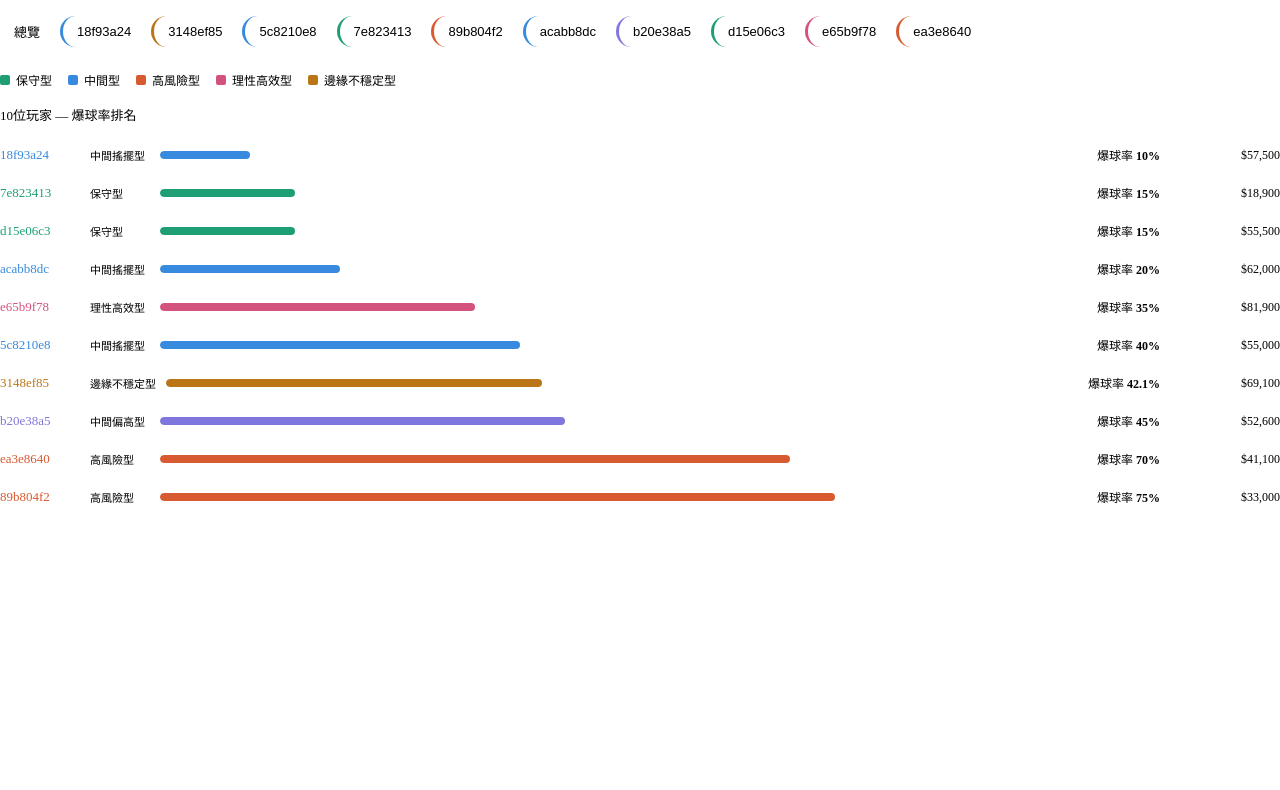
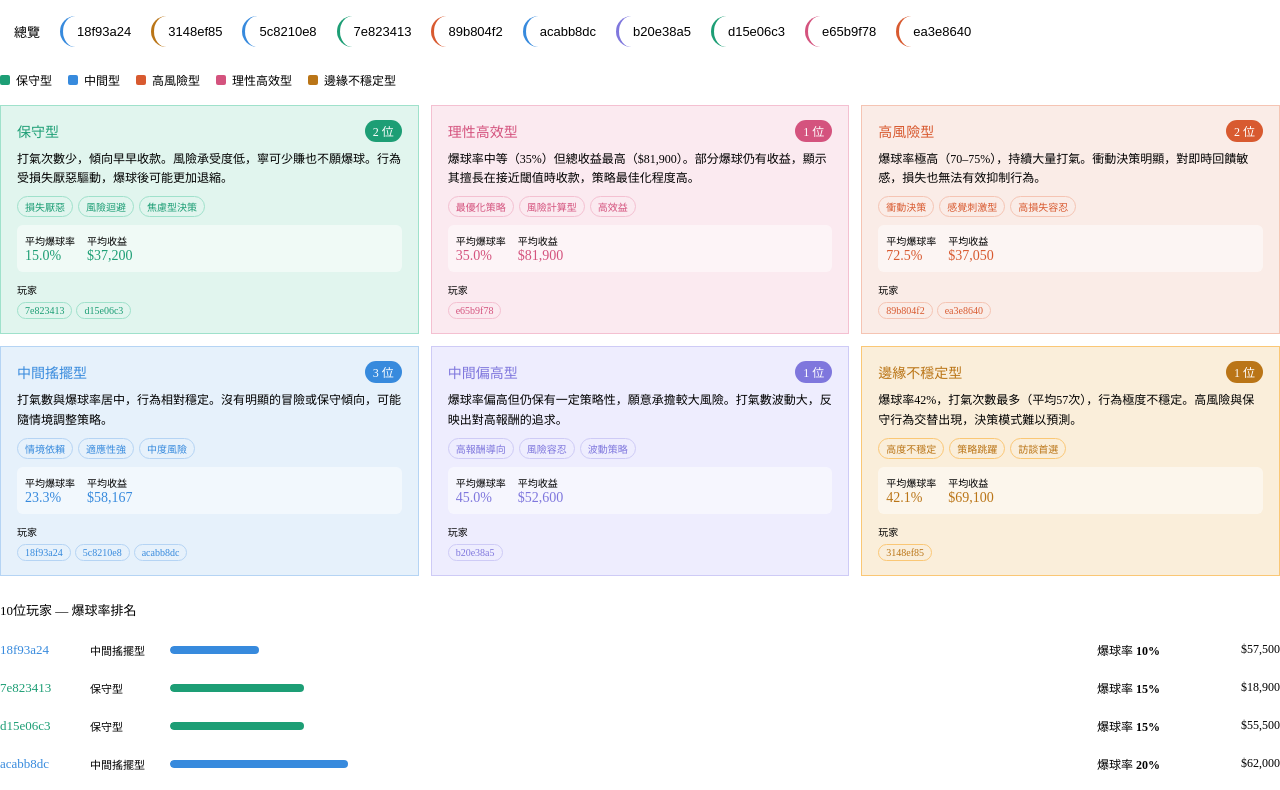
Before and after one commit to PEIEN9210/BART_player_dashboard, a plain HTML site: page index.html in a window 1280 px wide. Shown: the top 790 px of the page. Drawn offline with nearby package versions, Linux system fonts and the light colour scheme.

Commit message:
Enhance styling and metrics for player overview
Add new styles for type cards and tooltips, and update player overview metrics.

```diff
--- a/index.html
+++ b/index.html
@@ -1,19 +1,16 @@
 
 <style>
 * { box-sizing: border-box; margin: 0; padding: 0; }
-body { font-family: var(--font-sans); }
 .dashboard { padding: 1rem 0; }
 .tabs { display: flex; gap: 6px; flex-wrap: wrap; margin-bottom: 1.5rem; }
 .tab { padding: 6px 14px; border-radius: 20px; border: 0.5px solid var(--color-border-secondary); background: transparent; color: var(--color-text-secondary); font-size: 13px; cursor: pointer; transition: all 0.15s; }
 .tab.active { background: var(--color-background-secondary); color: var(--color-text-primary); border-color: var(--color-border-primary); font-weight: 500; }
 .tab:hover:not(.active) { background: var(--color-background-secondary); }
-.type-badge { display: inline-block; padding: 3px 10px; border-radius: 20px; font-size: 11px; font-weight: 500; margin-left: 8px; }
 .metrics { display: grid; grid-template-columns: repeat(4, minmax(0, 1fr)); gap: 10px; margin-bottom: 1.5rem; }
 .metric { background: var(--color-background-secondary); border-radius: var(--border-radius-md); padding: 12px; }
 .metric-label { font-size: 12px; color: var(--color-text-secondary); margin-bottom: 4px; }
 .metric-value { font-size: 22px; font-weight: 500; color: var(--color-text-primary); }
 .metric-sub { font-size: 11px; color: var(--color-text-tertiary); margin-top: 2px; }
-.charts-row { display: grid; grid-template-columns: 1fr 1fr; gap: 16px; margin-bottom: 1.5rem; }
 .chart-card { background: var(--color-background-primary); border: 0.5px solid var(--color-border-tertiary); border-radius: var(--border-radius-lg); padding: 1rem; }
 .chart-title { font-size: 13px; color: var(--color-text-secondary); margin-bottom: 12px; }
 .round-grid { display: flex; flex-wrap: wrap; gap: 4px; }
@@ -32,8 +29,22 @@ body { font-family: var(--font-sans); }
 .section-tabs { display: flex; gap: 6px; margin-bottom: 1rem; }
 .stab { padding: 5px 12px; border-radius: var(--border-radius-md); border: 0.5px solid var(--color-border-secondary); background: transparent; color: var(--color-text-secondary); font-size: 12px; cursor: pointer; }
 .stab.active { background: var(--color-background-secondary); color: var(--color-text-primary); border-color: var(--color-border-primary); }
-.tooltip-popup { position: absolute; bottom: 34px; left: 50%; transform: translateX(-50%); background: var(--color-background-primary); border: 0.5px solid var(--color-border-secondary); border-radius: var(--border-radius-md); padding: 6px 10px; font-size: 11px; white-space: nowrap; z-index: 10; display: none; pointer-events: none; color: var(--color-text-primary); box-shadow: 0 2px 8px rgba(0,0,0,0.08); }
+.tooltip-popup { position: absolute; bottom: 34px; left: 50%; transform: translateX(-50%); background: var(--color-background-primary); border: 0.5px solid var(--color-border-secondary); border-radius: var(--border-radius-md); padding: 6px 10px; font-size: 11px; white-space: nowrap; z-index: 10; display: none; pointer-events: none; color: var(--color-text-primary); }
 .round-dot:hover .tooltip-popup { display: block; }
+
+/* 類型卡片 */
+.type-cards { display: grid; grid-template-columns: repeat(3, minmax(0,1fr)); gap: 12px; margin-bottom: 1.5rem; }
+.type-card { border-radius: var(--border-radius-lg); border: 0.5px solid; padding: 14px 16px; cursor: pointer; transition: opacity 0.15s; }
+.type-card:hover { opacity: 0.85; }
+.type-card-header { display: flex; align-items: center; justify-content: space-between; margin-bottom: 8px; }
+.type-card-name { font-size: 14px; font-weight: 500; }
+.type-card-count { font-size: 12px; padding: 2px 8px; border-radius: 20px; font-weight: 500; }
+.type-card-desc { font-size: 12px; line-height: 1.6; color: var(--color-text-secondary); margin-bottom: 8px; }
+.type-card-players { display: flex; gap: 4px; flex-wrap: wrap; }
+.type-pill { font-size: 10px; padding: 2px 7px; border-radius: 20px; font-family: var(--font-mono); border: 0.5px solid; }
+.type-card-trait { display: flex; gap: 10px; margin-top: 8px; }
+.trait-item { font-size: 11px; color: var(--color-text-secondary); }
+.trait-val { font-weight: 500; color: var(--color-text-primary); }
 </style>
 
 <div class="dashboard">
@@ -41,6 +52,7 @@ body { font-family: var(--font-sans); }
 <div class="tabs" id="playerTabs"></div>
 
 <div id="overview" class="overview-section">
+
   <div class="legend">
     <div class="legend-item"><div class="legend-sq" style="background:#1D9E75"></div>保守型</div>
     <div class="legend-item"><div class="legend-sq" style="background:#378ADD"></div>中間型</div>
@@ -48,6 +60,10 @@ body { font-family: var(--font-sans); }
     <div class="legend-item"><div class="legend-sq" style="background:#D4537E"></div>理性高效型</div>
     <div class="legend-item"><div class="legend-sq" style="background:#BA7517"></div>邊緣不穩定型</div>
   </div>
+
+  <!-- 類型卡片區 -->
+  <div class="type-cards" id="typeCards"></div>
+
   <div class="overview-title">10位玩家 — 爆球率排名</div>
   <div id="playerList"></div>
 </div>
@@ -60,7 +76,7 @@ body { font-family: var(--font-sans); }
     <button class="stab" onclick="showTab('earned',this)">每回合收益</button>
   </div>
   <div class="chart-card" id="mainChart" style="margin-bottom:1.5rem;">
-    <div class="chart-title" id="chartTitle">每回合行為軌跡（綠=成功收款 紅=爆球）</div>
+    <div class="chart-title" id="chartTitle">每回合行為軌跡</div>
     <div id="chartContent"></div>
   </div>
   <div class="chart-card">
@@ -83,7 +99,6 @@ const TYPE_COLORS = {
   '理性高效型': '#D4537E',
   '邊緣不穩定型': '#BA7517'
 };
-
 const TYPE_BG = {
   '保守型': '#E1F5EE',
   '中間搖擺型': '#E6F1FB',
@@ -92,22 +107,108 @@ const TYPE_BG = {
   '理性高效型': '#FBEAF0',
   '邊緣不穩定型': '#FAEEDA'
 };
+const TYPE_BORDER = {
+  '保守型': '#9FE1CB',
+  '中間搖擺型': '#B5D4F4',
+  '中間偏高型': '#CECBF6',
+  '高風險型': '#F5C4B3',
+  '理性高效型': '#F4C0D1',
+  '邊緣不穩定型': '#FAC775'
+};
+
+const TYPE_META = {
+  '保守型': {
+    icon: '🛡',
+    desc: '打氣次數少，傾向早早收款。風險承受度低，寧可少賺也不願爆球。行為受損失厭惡驅動，爆球後可能更加退縮。',
+    tags: ['損失厭惡', '風險迴避', '焦慮型決策'],
+    burstRange: '8–15%'
+  },
+  '中間搖擺型': {
+    icon: '⚖',
+    desc: '打氣數與爆球率居中，行為相對穩定。沒有明顯的冒險或保守傾向，可能隨情境調整策略。',
+    tags: ['情境依賴', '適應性強', '中度風險'],
+    burstRange: '10–40%'
+  },
+  '中間偏高型': {
+    icon: '📈',
+    desc: '爆球率偏高但仍保有一定策略性，願意承擔較大風險。打氣數波動大，反映出對高報酬的追求。',
+    tags: ['高報酬導向', '風險容忍', '波動策略'],
+    burstRange: '45%'
+  },
+  '高風險型': {
+    icon: '🔥',
+    desc: '爆球率極高（70–75%），持續大量打氣。衝動決策明顯，對即時回饋敏感，損失也無法有效抑制行為。',
+    tags: ['衝動決策', '感覺刺激型', '高損失容忍'],
+    burstRange: '70–75%'
+  },
+  '理性高效型': {
+    icon: '🎯',
+    desc: '爆球率中等（35%）但總收益最高（$81,900）。部分爆球仍有收益，顯示其擅長在接近閾值時收款，策略最佳化程度高。',
+    tags: ['最優化策略', '風險計算型', '高效益'],
+    burstRange: '35%'
+  },
+  '邊緣不穩定型': {
+    icon: '〰',
+    desc: '爆球率42%，打氣次數最多（平均57次），行為極度不穩定。高風險與保守行為交替出現，決策模式難以預測。',
+    tags: ['高度不穩定', '策略跳躍', '訪談首選'],
+    burstRange: '42%'
+  }
+};
 
 let currentTab = 'trajectory';
 let compareChartInstance = null;
 
-function getTypeColor(type) { return TYPE_COLORS[type] || '#888'; }
-function getTypeBg(type) { return TYPE_BG[type] || '#f5f5f5'; }
+function buildTypeCards() {
+  const typeGroups = {};
+  DATA.forEach(p => {
+    if (!typeGroups[p.type]) typeGroups[p.type] = [];
+    typeGroups[p.type].push(p);
+  });
+
+  const order = ['保守型','理性高效型','高風險型','中間搖擺型','中間偏高型','邊緣不穩定型'];
+  const container = document.getElementById('typeCards');
+  container.innerHTML = order.filter(t => typeGroups[t]).map(type => {
+    const players = typeGroups[type];
+    const meta = TYPE_META[type] || {};
+    const c = TYPE_COLORS[type];
+    const bg = TYPE_BG[type];
+    const bc = TYPE_BORDER[type];
+    const avgEarned = Math.round(players.reduce((s,p) => s+p.total_earned, 0) / players.length);
+    const avgBurst = (players.reduce((s,p) => s+p.burst_rate, 0) / players.length).toFixed(1);
+
+    const pills = players.map(p =>
+      `<span class="type-pill" style="background:${bg};color:${c};border-color:${bc};">${p.uid}</span>`
+    ).join('');
+
+    const tags = (meta.tags||[]).map(t =>
+      `<span style="font-size:10px;padding:2px 7px;border-radius:20px;background:${bg};color:${c};border:0.5px solid ${bc};">${t}</span>`
+    ).join('');
+
+    return `<div class="type-card" style="background:${bg};border-color:${bc};">
+      <div class="type-card-header">
+        <span class="type-card-name" style="color:${c};">${type}</span>
+        <span class="type-card-count" style="background:${c};color:#fff;">${players.length} 位</span>
+      </div>
+      <div class="type-card-desc">${meta.desc || ''}</div>
+      <div style="display:flex;gap:5px;flex-wrap:wrap;margin-bottom:8px;">${tags}</div>
+      <div style="display:flex;gap:12px;margin-bottom:10px;padding:8px;background:rgba(255,255,255,0.5);border-radius:6px;">
+        <div><div style="font-size:10px;color:var(--color-text-secondary);">平均爆球率</div><div style="font-size:14px;font-weight:500;color:${c};">${avgBurst}%</div></div>
+        <div><div style="font-size:10px;color:var(--color-text-secondary);">平均收益</div><div style="font-size:14px;font-weight:500;color:${c};">$${avgEarned.toLocaleString()}</div></div>
+      </div>
+      <div style="font-size:10px;color:var(--color-text-secondary);margin-bottom:5px;">玩家</div>
+      <div class="type-card-players">${pills}</div>
+    </div>`;
+  }).join('');
+}
 
 function buildOverview() {
   const sorted = [...DATA].sort((a,b) => a.burst_rate - b.burst_rate);
-  const maxEarned = Math.max(...DATA.map(d=>d.total_earned));
   const list = document.getElementById('playerList');
   list.innerHTML = sorted.map(p => {
-    const c = getTypeColor(p.type);
+    const c = TYPE_COLORS[p.type];
     return `<div class="player-row">
       <span class="player-uid" style="color:${c}">${p.uid}</span>
-      <div style="min-width:60px;font-size:11px;color:var(--color-text-secondary);">${p.type}</div>
+      <div style="min-width:70px;font-size:11px;color:var(--color-text-secondary);">${p.type}</div>
       <div class="bar-wrap">
         <div class="bar-fill" style="width:${p.burst_rate}%;background:${c};"></div>
       </div>
@@ -120,7 +221,7 @@ function buildOverview() {
 function buildTabs() {
   const tabs = document.getElementById('playerTabs');
   tabs.innerHTML = `<button class="tab active" onclick="selectPlayer('overview',this)">總覽</button>` +
-    DATA.map(p => `<button class="tab" onclick="selectPlayer('${p.uid}',this)" style="border-left:3px solid ${getTypeColor(p.type)}">${p.uid}</button>`).join('');
+    DATA.map(p => `<button class="tab" onclick="selectPlayer('${p.uid}',this)" style="border-left:3px solid ${TYPE_COLORS[p.type]}">${p.uid}</button>`).join('');
 }
 
 function selectPlayer(uid, btn) {
@@ -138,29 +239,13 @@ function selectPlayer(uid, btn) {
 }
 
 function renderPlayer(p) {
-  const c = getTypeColor(p.type);
-  const bg = getTypeBg(p.type);
+  const c = TYPE_COLORS[p.type];
   const m = document.getElementById('metricsGrid');
   m.innerHTML = `
-    <div class="metric">
-      <div class="metric-label">人格類型</div>
-      <div class="metric-value" style="font-size:16px;color:${c}">${p.type}</div>
-    </div>
-    <div class="metric">
-      <div class="metric-label">爆球率</div>
-      <div class="metric-value">${p.burst_rate}%</div>
-      <div class="metric-sub">${p.total_bursts}/${p.total_rounds} 回合</div>
-    </div>
-    <div class="metric">
-      <div class="metric-label">平均打氣數</div>
-      <div class="metric-value">${p.avg_pumps}</div>
-      <div class="metric-sub">次 / 回合</div>
-    </div>
-    <div class="metric">
-      <div class="metric-label">總收益</div>
-      <div class="metric-value" style="font-size:18px;">$${p.total_earned.toLocaleString()}</div>
-    </div>
-  `;
+    <div class="metric"><div class="metric-label">人格類型</div><div class="metric-value" style="font-size:16px;color:${c}">${p.type}</div></div>
+    <div class="metric"><div class="metric-label">爆球率</div><div class="metric-value">${p.burst_rate}%</div><div class="metric-sub">${p.total_bursts}/${p.total_rounds} 回合</div></div>
+    <div class="metric"><div class="metric-label">平均打氣數</div><div class="metric-value">${p.avg_pumps}</div><div class="metric-sub">次 / 回合</div></div>
+    <div class="metric"><div class="metric-label">總收益</div><div class="metric-value" style="font-size:18px;">$${p.total_earned.toLocaleString()}</div></div>`;
   renderTab(p);
   renderCompareChart(p);
 }
@@ -169,46 +254,33 @@ function showTab(tab, btn) {
   currentTab = tab;
   document.querySelectorAll('.stab').forEach(b => b.classList.remove('active'));
   btn.classList.add('active');
-  const p = DATA.find(d => d.uid === document.querySelector('.tab.active:not(:first-child)').textContent);
-  if (p) renderTab(p);
+  const activeTab = document.querySelector('.tab.active:not(:first-child)');
+  if (activeTab) {
+    const p = DATA.find(d => d.uid === activeTab.textContent);
+    if (p) renderTab(p);
+  }
 }
 
 function renderTab(p) {
   const container = document.getElementById('chartContent');
   const title = document.getElementById('chartTitle');
-
   if (currentTab === 'trajectory') {
     title.textContent = '行為軌跡 — 每回合結果（綠=收款 紅=爆球）';
-    const dots = p.rounds.map(r => {
+    container.innerHTML = `<div class="round-grid">${p.rounds.map(r => {
       const bg = r.burst ? '#FAECE7' : '#E1F5EE';
       const border = r.burst ? '#D85A30' : '#1D9E75';
       const txt = r.burst ? '#D85A30' : '#1D9E75';
       return `<div class="round-dot" style="background:${bg};border:1.5px solid ${border};color:${txt};">
-        <div class="tooltip-popup">第${r.round}回<br>打氣:${r.pumps}次<br>${r.burst?'💥爆球':'✓$'+r.earned.toLocaleString()}</div>
-        ${r.round}
-      </div>`;
-    }).join('');
-    container.innerHTML = `<div class="round-grid">${dots}</div>`;
+        <div class="tooltip-popup">第${r.round}回<br>打氣:${r.pumps}次<br>${r.burst?'爆球':'$'+r.earned.toLocaleString()}</div>${r.round}</div>`;
+    }).join('')}</div>`;
   } else if (currentTab === 'pumps') {
     title.textContent = '每回合打氣次數';
     container.innerHTML = `<div style="position:relative;height:180px;"><canvas id="pumpsChart"></canvas></div>`;
     setTimeout(() => {
       if(window._pumpsChart) window._pumpsChart.destroy();
       window._pumpsChart = new Chart(document.getElementById('pumpsChart'), {
-        type: 'bar',
-        data: {
-          labels: p.rounds.map(r => r.round),
-          datasets: [{
-            data: p.rounds.map(r => r.pumps),
-            backgroundColor: p.rounds.map(r => r.burst ? 'rgba(216,90,48,0.7)' : 'rgba(29,158,117,0.7)'),
-            borderRadius: 3
-          }]
-        },
-        options: {
-          responsive: true, maintainAspectRatio: false,
-          plugins: { legend: { display: false } },
-          scales: { x: { ticks: { font: { size: 11 } } }, y: { ticks: { font: { size: 11 } } } }
-        }
+        type:'bar', data:{labels:p.rounds.map(r=>r.round),datasets:[{data:p.rounds.map(r=>r.pumps),backgroundColor:p.rounds.map(r=>r.burst?'rgba(216,90,48,0.7)':'rgba(29,158,117,0.7)'),borderRadius:3}]},
+        options:{responsive:true,maintainAspectRatio:false,plugins:{legend:{display:false}},scales:{x:{ticks:{font:{size:11}}},y:{ticks:{font:{size:11}}}}}
       });
     }, 50);
   } else {
@@ -217,20 +289,8 @@ function renderTab(p) {
     setTimeout(() => {
       if(window._earnChart) window._earnChart.destroy();
       window._earnChart = new Chart(document.getElementById('earnChart'), {
-        type: 'bar',
-        data: {
-          labels: p.rounds.map(r => r.round),
-          datasets: [{
-            data: p.rounds.map(r => r.earned),
-            backgroundColor: p.rounds.map(r => r.burst ? 'rgba(216,90,48,0.5)' : 'rgba(55,138,221,0.7)'),
-            borderRadius: 3
-          }]
-        },
-        options: {
-          responsive: true, maintainAspectRatio: false,
-          plugins: { legend: { display: false } },
-          scales: { x: { ticks: { font: { size: 11 } } }, y: { ticks: { font: { size: 11 }, callback: v => '$'+v.toLocaleString() } } }
-        }
+        type:'bar', data:{labels:p.rounds.map(r=>r.round),datasets:[{data:p.rounds.map(r=>r.earned),backgroundColor:p.rounds.map(r=>r.burst?'rgba(216,90,48,0.5)':'rgba(55,138,221,0.7)'),borderRadius:3}]},
+        options:{responsive:true,maintainAspectRatio:false,plugins:{legend:{display:false}},scales:{x:{ticks:{font:{size:11}}},y:{ticks:{font:{size:11},callback:v=>'$'+v.toLocaleString()}}}}
       });
     }, 50);
   }
@@ -240,40 +300,17 @@ function renderCompareChart(p) {
   setTimeout(() => {
     if (compareChartInstance) compareChartInstance.destroy();
     compareChartInstance = new Chart(document.getElementById('compareChart'), {
-      type: 'line',
-      data: {
-        labels: p.rounds.map(r => r.round),
-        datasets: [
-          {
-            label: '打氣次數',
-            data: p.rounds.map(r => r.pumps),
-            borderColor: '#378ADD', backgroundColor: 'rgba(55,138,221,0.08)',
-            tension: 0.3, pointRadius: 4,
-            pointBackgroundColor: p.rounds.map(r => r.burst ? '#D85A30' : '#378ADD')
-          },
-          {
-            label: '爆球閾值',
-            data: p.rounds.map(r => r.burst_at),
-            borderColor: '#D85A30', borderDash: [4,3],
-            tension: 0.3, pointRadius: 3, backgroundColor: 'transparent'
-          }
-        ]
-      },
-      options: {
-        responsive: true, maintainAspectRatio: false,
-        plugins: {
-          legend: { display: false },
-          tooltip: { callbacks: { label: ctx => ctx.dataset.label + ': ' + ctx.raw } }
-        },
-        scales: {
-          x: { ticks: { font: { size: 11 }, autoSkip: false } },
-          y: { ticks: { font: { size: 11 } } }
-        }
-      }
+      type:'line',
+      data:{labels:p.rounds.map(r=>r.round),datasets:[
+        {label:'打氣次數',data:p.rounds.map(r=>r.pumps),borderColor:'#378ADD',backgroundColor:'rgba(55,138,221,0.08)',tension:0.3,pointRadius:4,pointBackgroundColor:p.rounds.map(r=>r.burst?'#D85A30':'#378ADD')},
+        {label:'爆球閾值',data:p.rounds.map(r=>r.burst_at),borderColor:'#D85A30',borderDash:[4,3],tension:0.3,pointRadius:3,backgroundColor:'transparent'}
+      ]},
+      options:{responsive:true,maintainAspectRatio:false,plugins:{legend:{display:false}},scales:{x:{ticks:{font:{size:11},autoSkip:false}},y:{ticks:{font:{size:11}}}}}
     });
   }, 50);
 }
 
 buildTabs();
+buildTypeCards();
 buildOverview();
 </script>
```
